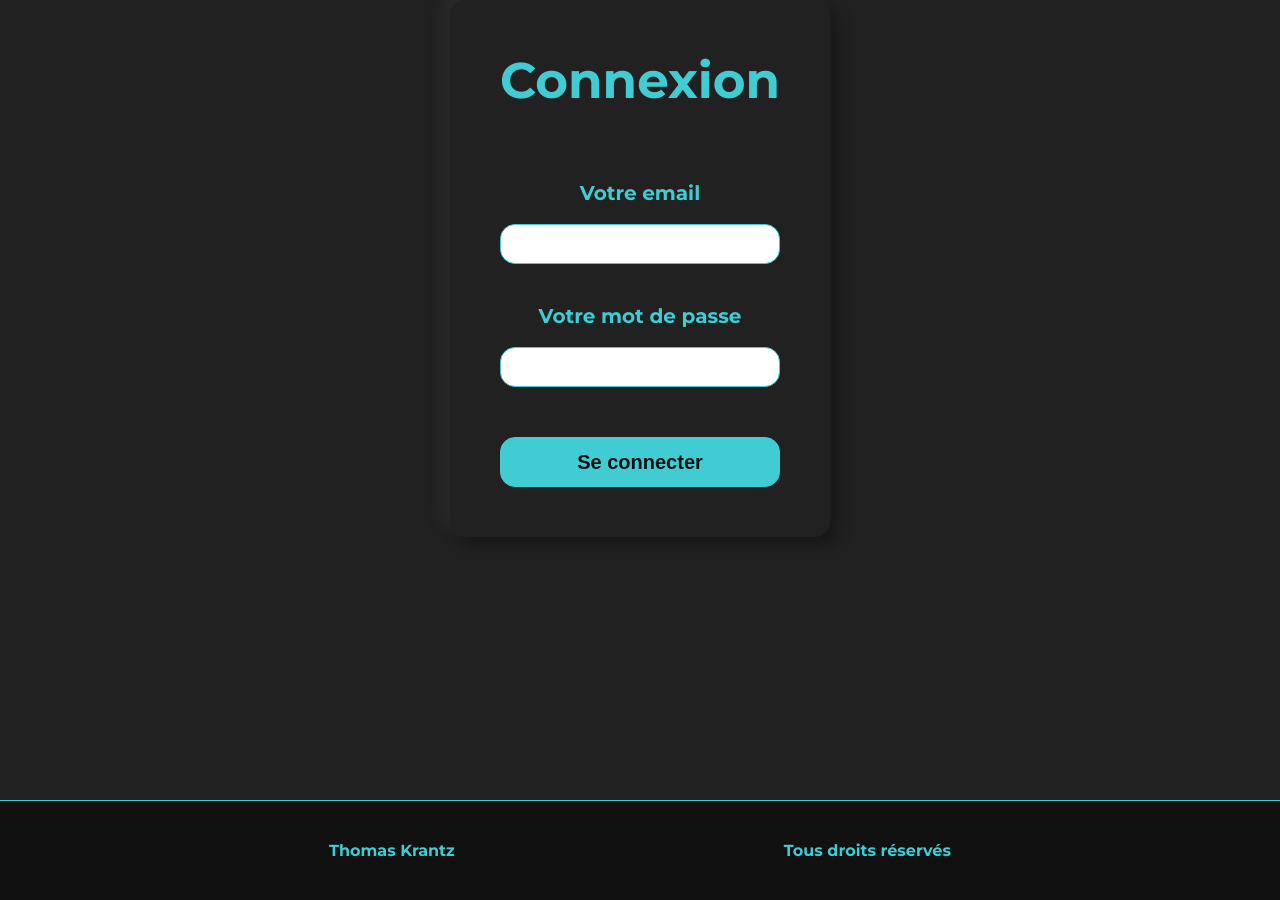
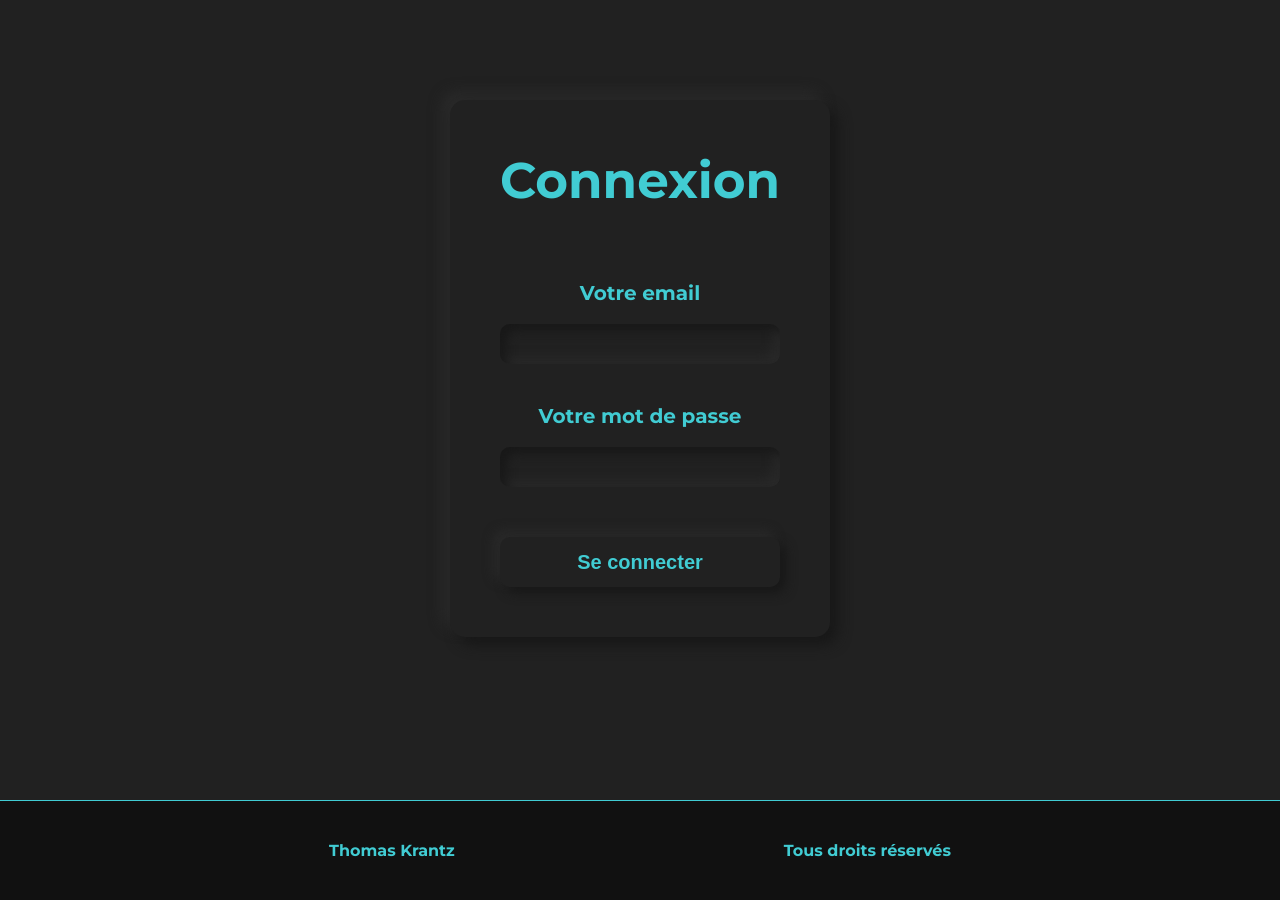
Before and after one commit to ThomasKtz/formatechdwwm, a PHP site: page / in a window 1280 px wide. Shown: the part 150-1050 px from the top of the page. Run offline with PHP 8.4, Linux system fonts and the light colour scheme.

Commit message:
Modification CSS

```diff
--- a/src/CSS/Style.css
+++ b/src/CSS/Style.css
@@ -84,6 +84,7 @@ header nav .navLinks a:hover::after {
     justify-content: flex-start;
     align-items: center;
     flex-direction: column;
+    padding-top: 100px;
 }
 
 .signInSection h1 {
@@ -124,9 +125,12 @@ header nav .navLinks a:hover::after {
 .signInSection .signInContainer form div input {
     width: 100%;
     height: 40px;
-    border-radius: 15px;
-    border: 1px solid #41ccd3;
+    border-radius: 10px;
+    border: 0;
+    box-shadow: inset 6px 6px 11px #181818, inset -6px -6px 11px #2a2a2a;
     padding: 0 20px;
+    background-color: #212121;
+    color: #f1f1f1;
 }
 
 .signInSection .signInContainer form div input:focus {
@@ -136,14 +140,19 @@ header nav .navLinks a:hover::after {
 .signInSection .signInContainer form button {
     width: 100%;
     height: 50px;
-    border-radius: 15px;
+    border-radius: 10px;
     margin-top: 30px;
-    border: 1px solid #41ccd3;
-    background-color: #41ccd3;
-    color: #111111;
+    border: 0;
+    background-color: #212121;
+    box-shadow: 6px 6px 11px #181818, -6px -6px 11px #2a2a2a;
+    color: #41ccd3;
     font-size: 20px;
     font-weight: 700;
     cursor: pointer;
+}
+
+.signInSection .signInContainer form button:hover {
+    box-shadow: inset 8px 8px 11px #181818, inset -8px -8px 11px #2a2a2a;
 }
 
 /* ---------- FOOTER ---------- */
```
